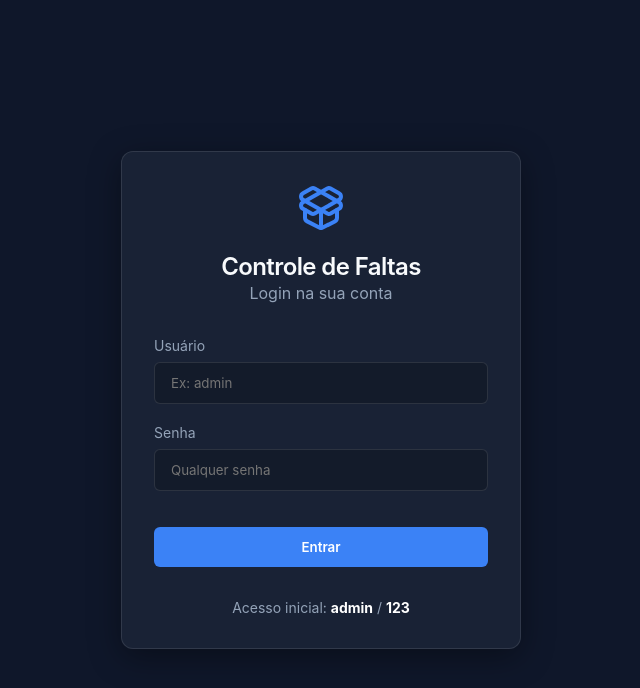
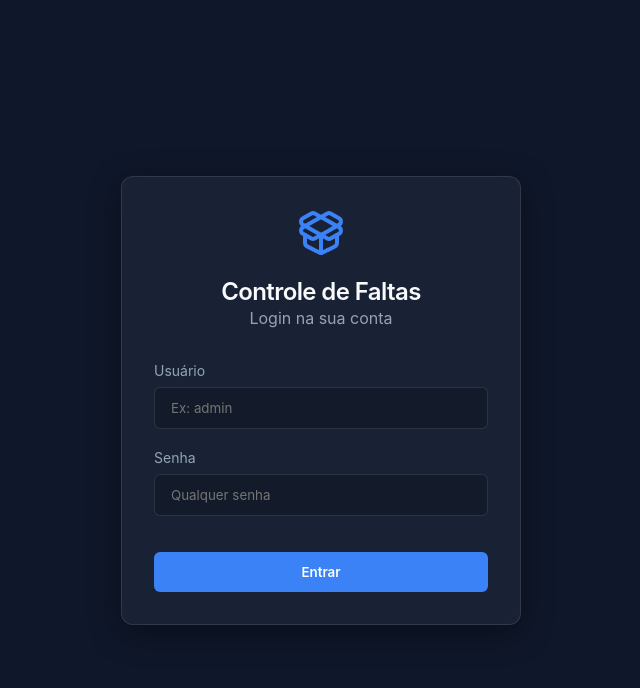
Before and after one commit to desinex10ops/MERCADORIA-EM-FALTA-SO-MADEIRAS, a React (Vite) app: page /login in a window 1280 px wide. Shown: the top 688 px of the page, without its empty margins (319-959 px from the left). Built offline with nearby package versions, Linux system fonts and the light colour scheme.

Commit message:
Update default user to Juliano and hide login hint

```diff
--- a/src/context/AuthContext.jsx
+++ b/src/context/AuthContext.jsx
@@ -16,7 +16,7 @@ export const AuthProvider = ({ children }) => {
     let storedUsers = localStorage.getItem('@MercadoriaAuth:users');
     if (!storedUsers) {
       storedUsers = [
-        { uid: 'u_admin', username: 'admin', password: '123', role: 'comprador', nome: 'Administrador', setor: 'Diretoria' }
+        { uid: 'u_admin', username: 'juliano', password: '123', role: 'comprador', nome: 'Juliano', setor: 'Diretoria' }
       ];
       localStorage.setItem('@MercadoriaAuth:users', JSON.stringify(storedUsers));
     } else {
--- a/src/pages/Login.jsx
+++ b/src/pages/Login.jsx
@@ -72,9 +72,6 @@ export default function Login() {
           </button>
         </form>
 
-        <div style={{ marginTop: '2rem', textAlign: 'center', fontSize: '0.875rem', color: 'var(--text-secondary)' }}>
-          Acesso inicial: <strong style={{ color: 'white'}}>admin</strong> / <strong style={{ color: 'white'}}>123</strong>
-        </div>
       </div>
     </div>
   );
```
